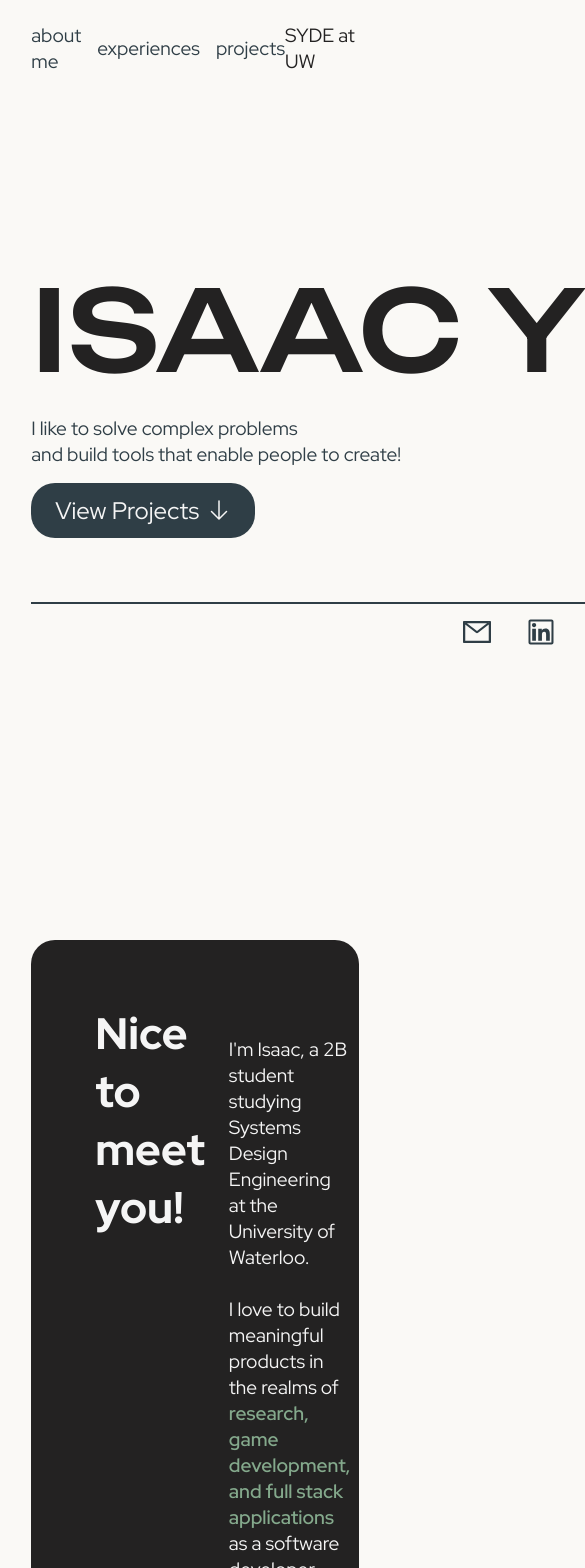
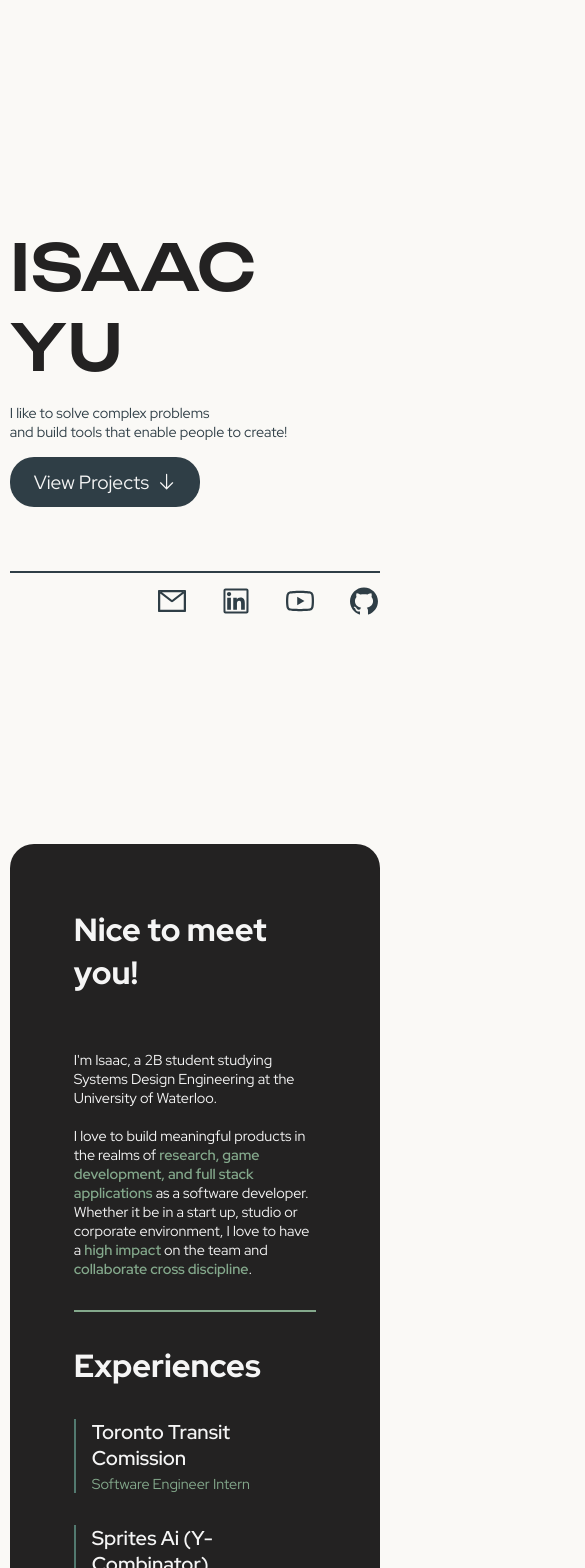
Before and after one commit to IsaacYu15/portfoliowebsite, a React (Create React App) app: page / in a window 390 px wide. Shown: the top 1568 px of the page, 585 px wide, since content can reach past the window. Built offline with nearby package versions, Linux system fonts and the light colour scheme.

Commit message:
responsive

```diff
--- a/src/App.jsx
+++ b/src/App.jsx
@@ -1,6 +1,6 @@
 import About from "./sections/about/About";
 import Header from "./sections/header/Header";
-import Navbar from "./sections/navbar/Navbar";
+// import Navbar from "./sections/navbar/Navbar";
 import Work from "./sections/work/Work";
 import Experiences from "./sections/experiences/Experiences";
 import Contact from "./sections/contact/Contact";
@@ -9,7 +9,7 @@ const App = () => {
 
   return (
     <main>
-      <Navbar/>
+      {/* <Navbar/> */}
       <Header />
       <About/>
       <Experiences />
--- a/src/components/Bubble.jsx
+++ b/src/components/Bubble.jsx
@@ -1,10 +1,12 @@
 import "./bubble.css";
+import { useIsLargeMobile} from "../sections/constants";
 
 function Bubble({ data }) {
+  const isLargeMobile = useIsLargeMobile();
   return (
     <div className="bubble_container">
       <div className="bubble_content">
-        <img className="image" src={data.source} alt="logo" />
+        {!isLargeMobile && <img className="image" src={data.source} alt="logo" />}
 
         <div className="details">
           <h3>{data.company}</h3>
--- a/src/components/bubble.css
+++ b/src/components/bubble.css
@@ -12,15 +12,6 @@
   padding-left: 16px;
 }
 
-.about_container {
-  display: flex;
-  flex-direction: row;
-  justify-content: space-between;
-  align-items: start;
-  gap: 1.5rem;
-  padding: 64px;
-}
-
 .contentImage {
   width: calc(50% - 8px);
   aspect-ratio: 2;
@@ -29,7 +20,7 @@
   position: absolute;
 
   opacity: 0;
-  right:-32px;
+  right: -32px;
   pointer-events: none;
 
   border-radius: var(--border-radius-1);
@@ -73,9 +64,24 @@
 
 .details h3 {
   font-weight: 600;
-  color: var( --color-gray);
+  color: var(--color-gray);
 }
 
 .details p {
   color: var(--color-green2);
 }
+
+@media screen and (max-width: 960px) {
+  .bubble_container:hover .contentImage {
+    opacity: 0;
+  }
+
+  .bubble_content {
+    position: relative;
+    display: flex;
+    flex-direction: row;
+    align-items: center;
+    gap: 1rem;
+    width: 100%;
+  }
+}
--- a/src/components/card.css
+++ b/src/components/card.css
@@ -27,13 +27,13 @@
   display: flex;
   flex-direction: column;
   align-items: start;
+  width: 100%;
 }
 
 .portfolioImages {
   position: relative;
 
   opacity: 100%;
-  width: calc( min(28vw, 408px) - 48px);
   aspect-ratio: 1.5;
 
   object-fit: cover;
@@ -45,13 +45,13 @@
 
 .title {
   color: var(--color-white);
-  font-size: 1.5rem;
   font-weight: 700;
   text-decoration: underline;
   display: flex;
   flex-direction: row;
   justify-content: center;
   align-items: center;
+  transition: var(--transition);
 }
 
 .title:hover {
--- a/src/index.css
+++ b/src/index.css
@@ -12,7 +12,8 @@
 @font-face {
   font-family: "RedHatDisplay";
   src: local("RedHatDisplay"),
-    url("./fonts/RedHatDisplay/RedHatDisplay-VariableFont_wght.ttf") format("truetype");
+    url("./fonts/RedHatDisplay/RedHatDisplay-VariableFont_wght.ttf")
+      format("truetype");
 }
 
 @font-face {
@@ -22,10 +23,6 @@
 }
 
 :root {
-  /*GENERAL CONTAINER VARIABLES*/
-  --container-width-lg: 76%; /*for desktop*/
-  --container-width-md: 90%; /*for phones and tablets*/
-
   /*BORDER RADIUS VARIABLES */
   --border-radius-rounded: 200px;
   --border-radius-1: 24px;
@@ -43,7 +40,7 @@
   --color-black: #232222;
 
   --color-gray: #f5f5f5;
-  --color-white: #FAF9F6;
+  --color-white: #faf9f6;
 }
 
 html {
@@ -100,8 +97,7 @@ p {
   color: var(--color-black);
 }
 
-small
-{
+small {
   font-family: "RedHatDisplay";
   font-size: 1rem;
   color: var(--color-green1);
@@ -110,10 +106,36 @@ small
 
 main {
   width: 84%;
-  margin: 32px auto;
+  margin: auto;
 }
 
 .subheader {
-  color: var( --color-gray);
+  color: var(--color-gray);
   font-weight: 800;
+  font-size: 2.75rem;
 }
+
+@media screen and (max-width: 960px) {
+  p {
+    font-size: 0.9rem;
+  }
+
+  small {
+    font-size: 0.85rem;
+  }
+
+  .subheader {
+    font-size: 2rem;
+  }
+}
+
+@media screen and (max-width: 480px) {
+  h3 {
+    font-size: 1.25rem;
+  }
+
+  main {
+    width: 95%;
+    min-width: 300px;
+  }
+}
--- a/src/sections/about/about.css
+++ b/src/sections/about/about.css
@@ -21,12 +21,12 @@
 }
 
 .about_container p {
-  color: var( --color-gray);
+  color: var(--color-gray);
 }
 
 .about_container span {
   font-weight: 600;
-  color: var( --color-green2);
+  color: var(--color-green2);
 }
 
 .content {
@@ -40,3 +40,22 @@
 .title_content {
   width: 50%;
 }
+
+@media screen and (max-width: 600px) {
+  .about_container {
+    display: flex;
+    flex-direction: column;
+  }
+
+  .title_content {
+    width: 100%;
+  }
+
+  .content {
+    padding-top: 2rem;
+    padding-bottom: 2rem;
+    margin-bottom: 2rem;
+    width: 100%;
+    border-bottom: 2px solid var(--color-green2);
+  }
+}
--- /dev/null
+++ b/src/sections/constants.js
@@ -0,0 +1,23 @@
+import { useEffect, useState } from "react";
+
+export const MOBILE = 480;
+export const LARGE_MOBILE = 600;
+export const TABLET = 960;
+
+export const useIsLaptop = () => GetScreenSize() >= TABLET;
+export const useIsMobile = () => GetScreenSize() <= MOBILE;
+export const useIsLargeMobile = () => GetScreenSize() <= LARGE_MOBILE;
+
+export const GetScreenSize = () => {
+  const [screenWidth, setScreenWidth] = useState(false);
+
+  useEffect(() => {
+    const handleResize = () => setScreenWidth(window.innerWidth);
+
+    handleResize();
+    window.addEventListener("resize", handleResize);
+    return () => window.removeEventListener("resize", handleResize);
+  });
+
+  return screenWidth;
+};
--- a/src/sections/experiences/experiences.css
+++ b/src/sections/experiences/experiences.css
@@ -7,7 +7,7 @@
   border-bottom-left-radius: var(--border-radius-2);
   border-bottom-right-radius: var(--border-radius-2);
   padding: 0px 64px 64px 64px;
-  transform: translateY(-64px);
+  transform: translateY(-4rem);
   z-index: 10;
 }
 
--- a/src/sections/header/Header.jsx
+++ b/src/sections/header/Header.jsx
@@ -1,4 +1,5 @@
 import "./header.css";
+import { useIsLaptop } from "../constants";
 import headshot from "../../assets/headshot4.png";
 import { HiArrowDown } from "react-icons/hi2";
 import Contact from "../contact/Contact";
@@ -6,6 +7,8 @@ import { useEffect, useState } from "react";
 
 const Header = () => {
   const [scrollY, setScrollY] = useState(0);
+
+  const isLaptop = useIsLaptop();
 
   useEffect(() => {
     const handleScroll = () => {
@@ -18,22 +21,26 @@ const Header = () => {
       window.removeEventListener("scroll", handleScroll);
     };
   }, []);
-//>
+
   return (
-    <header id="header" style={{ opacity: 1 - scrollY / (window.innerHeight /2) }}>
+    <header
+      id="header"
+      style={{ opacity: 1 - scrollY / (window.innerHeight / 2) }}
+    >
       <div className="headerContent">
-        <div className="motivation">
+        <div className="motivation" style ={{width: isLaptop ? "fit-content": "100%"}}>
           <h1 className="headerText">ISAAC YU</h1>
           <p>
-            I like to solve complex problems <br></br> and build tools that enable people to create!
+            I like to solve complex problems <br></br> and build tools that
+            enable people to create!
           </p>
           <a href={`#work`} className="projects">
             <span>View Projects</span>
-            <HiArrowDown/>
+            <HiArrowDown />
           </a>
           <Contact />
         </div>
-        <img className="headshot" src={headshot} alt="logo" />
+        {isLaptop && <img className="headshot" src={headshot} alt="logo" />}
       </div>
     </header>
   );
--- a/src/sections/header/header.css
+++ b/src/sections/header/header.css
@@ -1,5 +1,5 @@
 #header {
-  height: 100%;
+  height: 100dvh;
   width: 100%;
 
   display: flex;
@@ -11,22 +11,17 @@
   left: 0;
   position: sticky;
   z-index: 1;
-
-  transform: translateY(-64px);
 }
 
 .headerText {
   width: fit-content;
   color: var(--color-black);
 
-  font-size: 7rem;
+  font-size: clamp(4rem, 8vw, 7rem);
   font-weight: 500;
   white-space: nowrap;
+  text-wrap: wrap;
   opacity: 1;
-
-  animation: text-in 1.5s cubic-bezier(0.97, 0.01, 0.36, 0.99);
-  animation-delay: 0.2s;
-  animation-fill-mode: forwards;
 }
 
 .motivation {
@@ -36,7 +31,6 @@
 
   width: fit-content;
   height: 100%;
-  text-wrap: wrap;
 }
 
 .motivation p {
@@ -46,7 +40,6 @@
 .projects {
   padding: 12px 24px;
   width: fit-content;
-  font-size: 1.5rem;
 
   display: flex;
   flex-direction: row;
@@ -56,7 +49,7 @@
 
   border-radius: var(--border-radius-1);
   background-color: var(--color-green4);
-  color: var( --color-gray);
+  color: var(--color-gray);
 }
 
 .projects:hover {
--- a/src/sections/work/data.js
+++ b/src/sections/work/data.js
@@ -41,6 +41,14 @@ const data = [
   },
   {
     id: 4,
+    source: [StaticSite, ApplySite],
+    title: "Hack the North",
+    desc: "Canada's largest hackathon",
+    lang: "Typescript, React, GraphQL",
+    link: "https://www.loom.com/share/88193fd39f2248a9aaa46972b54be6d6",
+  },
+  {
+    id: 5,
     source: [SpaceOut],
     title: "Space Out",
     desc: "flash card game, Clock hacks winner",
@@ -48,7 +56,7 @@ const data = [
     link: "https://devpost.com/software/spaced-out-fbv7tz",
   },
   {
-    id: 5,
+    id: 6,
     source: [UTRA],
     title: "WALL-E",
     desc: "closed challenge, UTRA winner",
@@ -56,20 +64,12 @@ const data = [
     link: "https://devpost.com/software/wannabe-wall-e",
   },
   {
-    id: 6,
+    id: 7,
     source: [GoosePeak],
     title: "Goose Peak",
     desc: "productivity extension",
     lang: "Gemini, Javascript, TailwindCSS",
     link: "https://devpost.com/software/wannabe-wall-e",
-  },
-  {
-    id: 7,
-    source: [StaticSite, ApplySite],
-    title: "Hack the North",
-    desc: "Canada's largest hackathon",
-    lang: "Typescript, React, GraphQL",
-    link: "https://www.loom.com/share/88193fd39f2248a9aaa46972b54be6d6",
   },
   {
     id: 8,
@@ -83,8 +83,7 @@ const data = [
     id: 9,
     source: [VrSurgery],
     title: "VR SURGERY",
-    desc:
-      "surgery application for Quest",
+    desc: "surgery application for Quest",
     lang: "Unity, C#, Oculus Integration",
     link: "https://github.com/IsaacYu15/VR-Surgery",
   },
```
Also changed, not shown: src/components/Card.jsx (+38 -11 lines).
